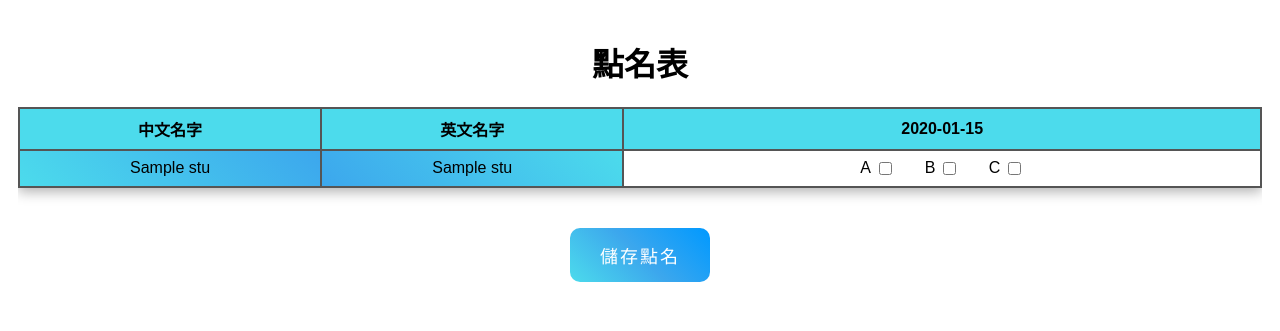
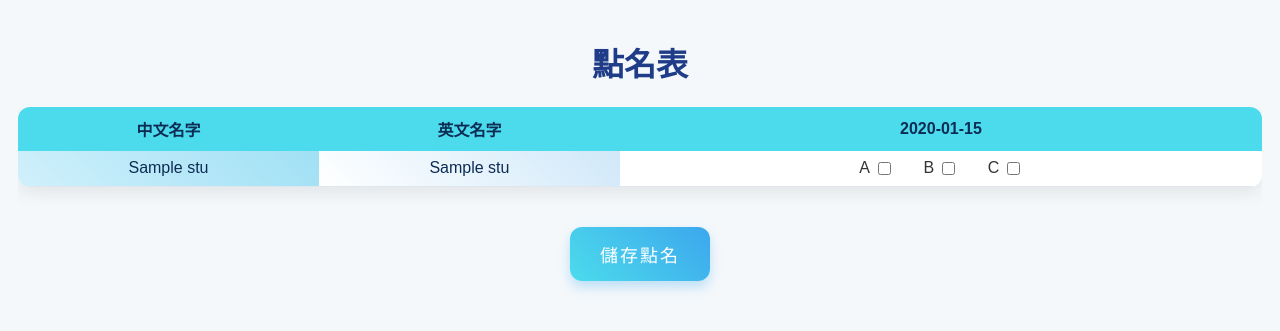
Before and after one commit to lynn0000000/roll_call_tkd, a Flask app: template templates/attendance.html in a window 1280 px wide. Shown: the top 331 px of the page. Run offline with Flask 3, Linux system fonts and the light colour scheme; the template is opened without the code that fills it: most values are stand-ins (such as "Sample title", 1, 10 or a date in 2020); some web fonts are replaced.

Commit message:
點名表與點名紀錄整合

```diff
--- a/app.py
+++ b/app.py
@@ -13,24 +13,39 @@ conn = mysql.connector.connect(
 )
 cursor = conn.cursor(dictionary=True)
 
+
 @app.route('/attendance_form')
 def attendance_form():
-    # 1. 抓學生資料
-    cursor.execute("SELECT id, chinese_name,name FROM students WHERE active=1")
+    # 抓學生資料
+    cursor.execute("SELECT id, chinese_name, name FROM students WHERE active=1")
     students = cursor.fetchall()
 
-    # 2. 找出本週有課的日期（用 class_slots 判斷星期幾有課）
+    # 本週有課的日期
     cursor.execute("SELECT DISTINCT weekday FROM class_slots")
     weekdays_with_class = [row['weekday'] for row in cursor.fetchall()]
 
     start_date = date.today()
-    dates = []
-    for i in range(7):
-        d = start_date + timedelta(days=i)
-        if d.isoweekday() in weekdays_with_class:
-            dates.append(str(d))
+    dates = [str(start_date + timedelta(days=i)) for i in range(7)
+             if (start_date + timedelta(days=i)).isoweekday() in weekdays_with_class]
 
-    return render_template("attendance.html", students=students, dates=dates)
+    # 抓已存在的點名資料
+    cursor.execute("SELECT student_id, attend_date, slot_name, present FROM attendance")
+    attendance_records = cursor.fetchall()
+
+    # 轉成方便前端查詢的 dict
+    attendance_map = {}
+    for rec in attendance_records:
+        key = (rec['student_id'], str(rec['attend_date']), rec['slot_name'])
+        attendance_map[key] = rec['present']
+
+
+    return render_template(
+        "attendance.html",
+        students=students,
+        dates=dates,
+        attendance_map=attendance_map
+    )
+
 
 # 儲存點名
 @app.route('/save_attendance', methods=['POST'])
@@ -52,4 +67,5 @@ def save_attendance():
     return jsonify({"status": "ok"})
 
 if __name__ == '__main__':
-    app.run(debug=True)
+    # app.run(debug=True)
+    app.run(host="0.0.0.0", port=5000, debug=True)
--- a/static/attendance.css
+++ b/static/attendance.css
@@ -1,44 +1,54 @@
 body{
-    background-color: #ffffff;
+    background-color: #f4f8fb;   /* 淡藍灰底 */
     font-family: "SN Pro", sans-serif;
-    font-optical-sizing: auto;
     font-weight: 400;
-    font-style: normal;
-    color:#000000;
+    color:#1a1a1a;
     padding: 10px;
 }
 
 h1{
     text-align: center;
+    color: #1f3c88;  /* 深藍主色 */
 }
 
-/* 包表格的容器，讓小螢幕可水平捲動 */
+/* 表格容器 */
 .table-container {
     overflow-x: auto;
     -webkit-overflow-scrolling: touch;
 }
 
-/* 表格樣式 */
+/* 表格 */
 table{
-    border: #000000 solid 1px;
+    border: none;
     width: 100%;
     border-collapse: collapse;
-    box-shadow: 0 4px 12px rgba(0,0,0,0.3);
+    box-shadow: 0 6px 18px rgba(0,0,0,0.08);
     margin-bottom: 20px;
-    min-width: 600px; /* 平板最小寬度 */
+    background-color: #ffffff;
+    border-radius: 12px;
+    overflow: hidden;
+    min-width: 600px;
 }
 
-th, td {
-    border: 2px solid #555;
+/* 表頭 */
+th{
+    background: #4CDBEC;
+    color: #0d2c54;
+    padding: 10px;
+    font-weight: 600;
+}
+
+/* 表格內容 */
+td {
+    border-bottom: 1px solid #e0e6ed;
     text-align: center;
     padding: 8px;
+    color: #333;
+    white-space: nowrap;   /* 加這行 */
 }
 
-th{
-    background:  #4CDBEC;
-    color: #000000;
-}
 
+/* label */
 label{
     display: inline-flex;
     align-items: center;
@@ -48,35 +58,63 @@ label{
     font-size: 14px;
 }
 
+/* 中文名字欄位 */
+.chinese_name {
+    background: linear-gradient(45deg, #d0f0fb, #a0e0f5); /* 淡藍漸層 */
+    color: #0d2c54; /* 深藍文字 */
+    text-align: center;
+    padding: 8px;
+    font-weight: 500;
+}
+
+/* 英文名字欄位 */
+.name {
+    background: linear-gradient(45deg, #ffffff, #d0e8f9); /* 白到淡藍漸層 */
+    color: #0d2c54;
+    text-align: center;
+    padding: 8px;
+    font-weight: 500;
+}
+
+
+/* 滑鼠移上 tbody 的每行 td 高亮 */
+tbody tr:hover td {
+    background-color: #4CCFEF;  /* 飽和藍 */
+    color: #ffffff;              /* 白字對比明顯 */
+    transition: all 0.3s ease;
+}
+
+tbody tr:hover {
+    transform: scale(1.01);
+}
+
+
 /* 儲存按鈕 */
 #saveBtn {
-    background: linear-gradient(45deg, #4CDBEC, #3CA7ED, #0099ff);
+    background: linear-gradient(45deg, #4CDBEC, #3CA7ED);
     color: white;
     padding: 14px 30px;
     border: none;
-    border-radius: 10px;
+    border-radius: 12px;
     font-size: 18px;
     cursor: pointer;
-    transition: background 0.3s ease, transform 0.2s ease;
+    transition: all 0.2s ease;
     letter-spacing: 2px;
     display: block;
     margin: 20px auto;
+    box-shadow: 0 6px 12px rgba(60,167,237,0.3);
 }
 
 #saveBtn:hover {
-    background: linear-gradient(45deg, #3CA7ED,#4CDBEC);
-    transform: scale(1.05);
+    transform: translateY(-2px);
+    box-shadow: 0 8px 18px rgba(60,167,237,0.4);
 }
 
 #saveBtn:active {
-    transform: scale(0.95);
+    transform: scale(0.96);
 }
 
-tr:hover{
-    background-color: #FFCC03;
-}
-
-/* 小螢幕優化 (手機) */
+/* 手機 */
 @media (max-width: 768px) {
     label {
         width: 40px;
@@ -91,7 +129,7 @@ tr:hover{
     }
 }
 
-/* 大螢幕 (桌面) */
+/* 桌面 */
 @media (min-width: 1200px) {
     label {
         width: 60px;
--- a/templates/attendance.html
+++ b/templates/attendance.html
@@ -28,17 +28,20 @@
     <tbody>
         {% for stu in students %}
         <tr>
-            <td style="background: linear-gradient(45deg, #4CDBEC, #3CA7ED)" >{{stu.chinese_name}}</td>
-            <td style="background: linear-gradient(45deg,  #3CA7ED,#4CDBEC)" >{{stu.name}}</td>
+            <td class="chinese_name">{{stu.chinese_name}}</td>
+            <td class="name">{{stu.name}}</td>
             {% for d in dates %}
             <td>
                 {% for label in ['A','B','C'] %}
                 <label>
                     {{label}}
-                    <input type="checkbox"
-                           data-student="{{stu.id}}"
-                           data-date="{{ d }}"
-                           data-slot="{{label}}">
+                   <input type="checkbox"
+                    data-student="{{ stu.id }}"
+                    data-date="{{ d }}"
+                    data-slot="{{ label }}"
+                    {% if attendance_map.get((stu.id, d, label)) %}
+                        checked
+                    {% endif %}>
                 </label>
                 {% endfor %}
             </td>
@@ -55,6 +58,10 @@
 </body>
 <script>
 document.getElementById("saveBtn").addEventListener('click', () => {
+     // 先跳出確認視窗
+    const confirmed = confirm("你確定要儲存嗎？");
+    if (!confirmed) return; // 用戶取消就停止
+
     const checkboxes = document.querySelectorAll('input[type="checkbox"]');
     let attendanceData = [];
 
```
